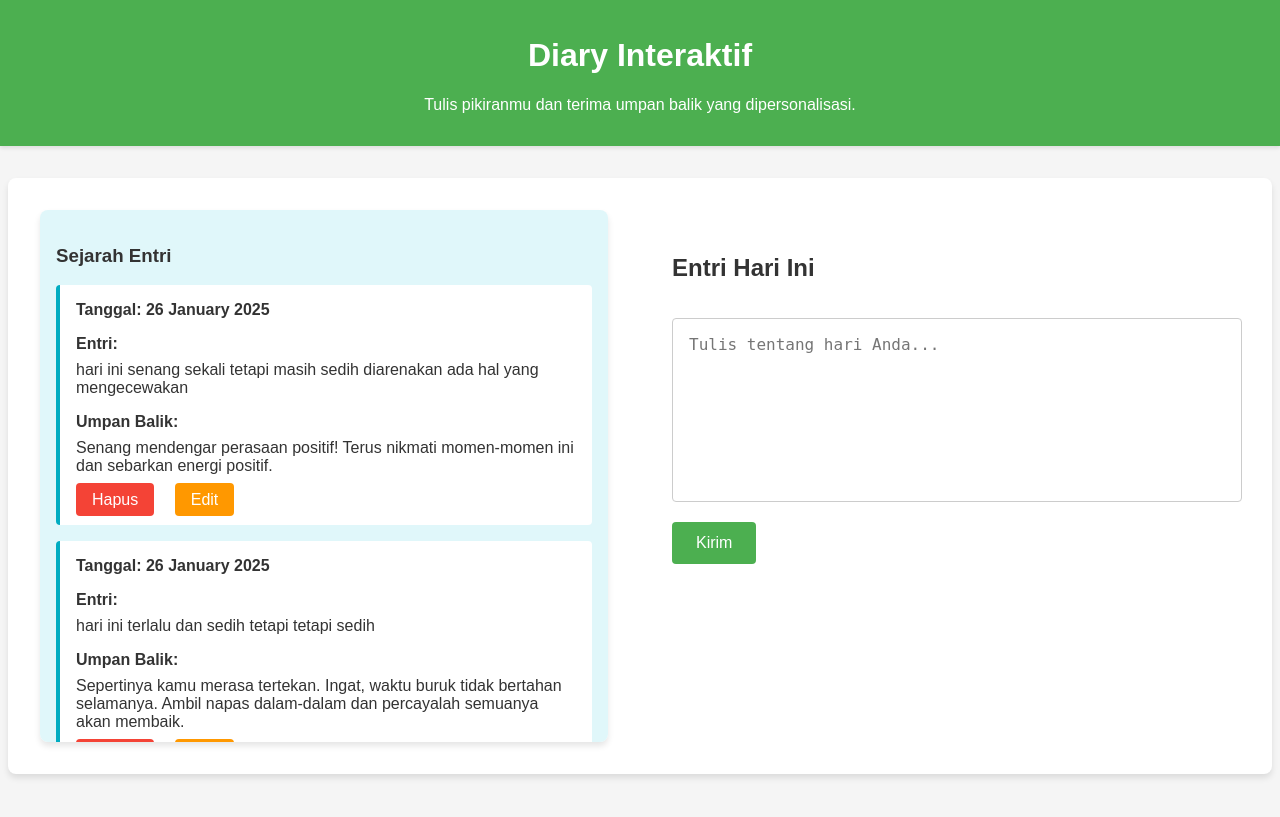
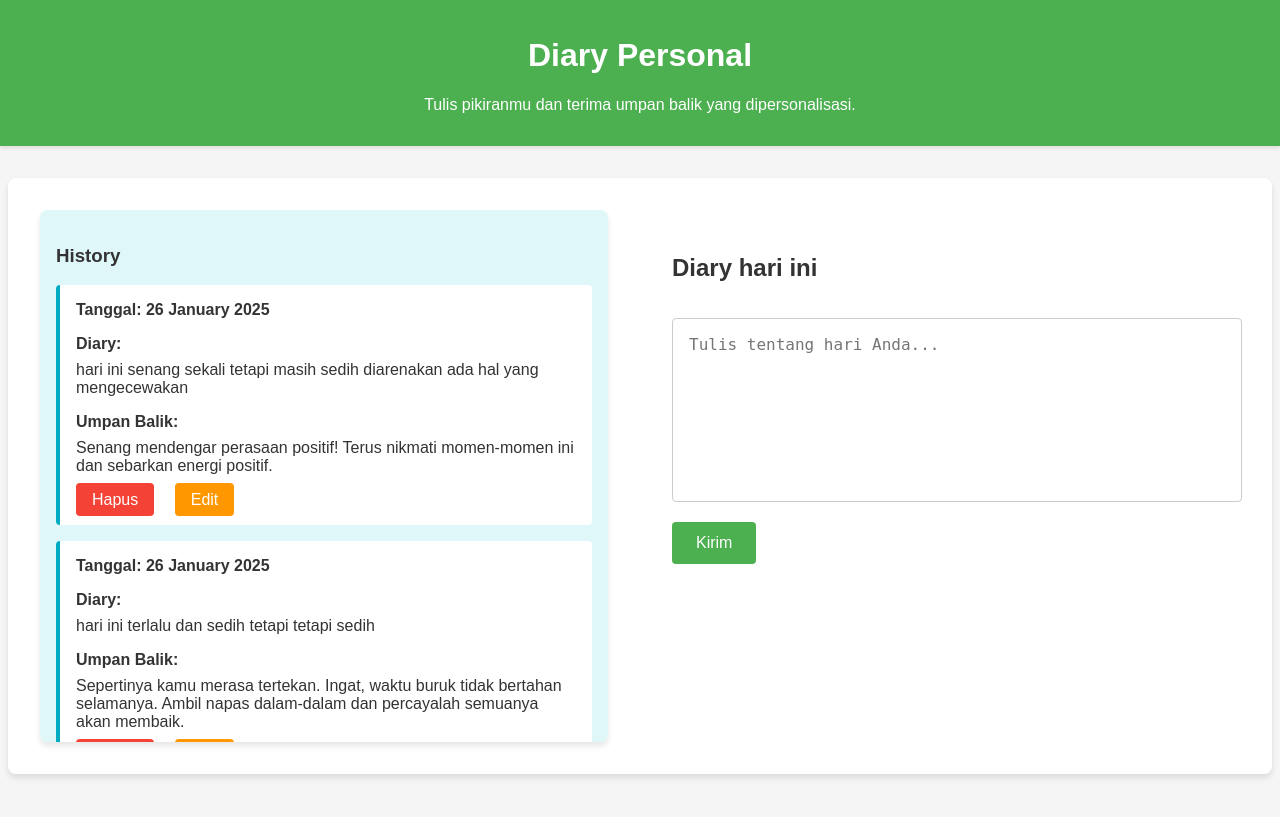
Before and after one commit to Khoirul-Yardan/Diary-personal, a PHP site: page /index.php in a window 1280 px wide. Shown: the top 817 px of the page. Run offline with PHP 8.4, Linux system fonts and the light colour scheme; data comes from the database, SQL or seed files in the repository.

Commit message:
update 1

```diff
--- a/index.php
+++ b/index.php
@@ -239,18 +239,18 @@ textarea {
 </head>
 <body>
     <header>
-        <h1>Diary Interaktif</h1>
+        <h1>Diary Personal</h1>
         <p>Tulis pikiranmu dan terima umpan balik yang dipersonalisasi.</p>
     </header>
     <div class="container">
         <!-- Sejarah -->
         <div class="history-section">
-            <h3>Sejarah Entri</h3>
+            <h3>History</h3>
             <?php if ($result->num_rows > 0): ?>
                 <?php while($row = $result->fetch_assoc()): ?>
                     <div class="history-item">
                         <strong>Tanggal: <?= date("d F Y", strtotime($row['created_at'])); ?></strong>
-                        <p><strong>Entri:</strong> <?= nl2br(htmlspecialchars($row['entry'])); ?></p>
+                        <p><strong>Diary:</strong> <?= nl2br(htmlspecialchars($row['entry'])); ?></p>
                         <p><strong>Umpan Balik:</strong> <?= nl2br(htmlspecialchars($row['feedback'])); ?></p>
                         <div class="action-buttons">
                             <a href="index.php?delete=<?= $row['id']; ?>" onclick="return confirm('Apakah Anda yakin ingin menghapus entri ini?');">Hapus</a>
@@ -265,7 +265,7 @@ textarea {
 
         <!-- Entri Form -->
         <div class="entry-section">
-            <h2>Entri Hari Ini</h2>
+            <h2>Diary hari ini</h2>
             <form action="index.php" method="POST">
                 <textarea name="diaryEntry" id="diaryEntry" placeholder="Tulis tentang hari Anda..." required></textarea>
                 <button type="submit">Kirim</button>
```
